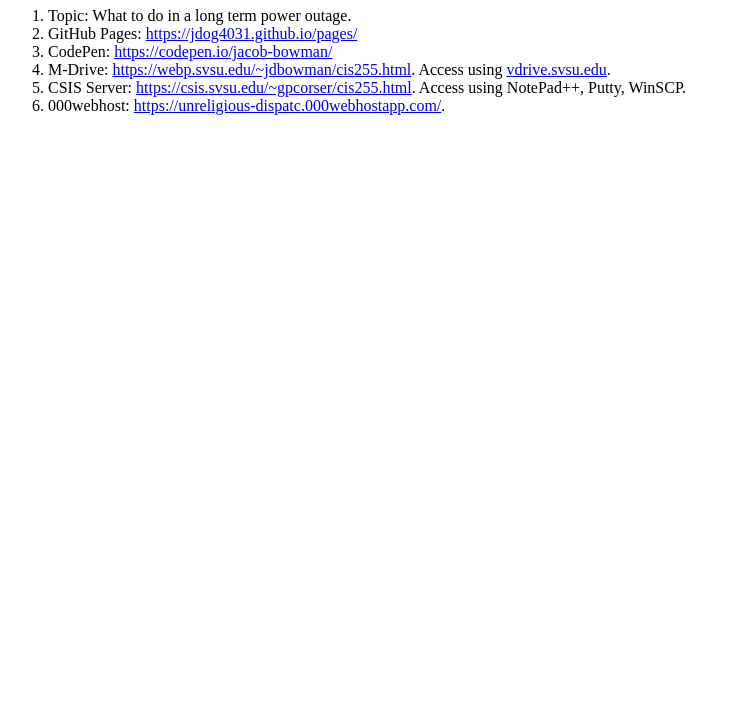
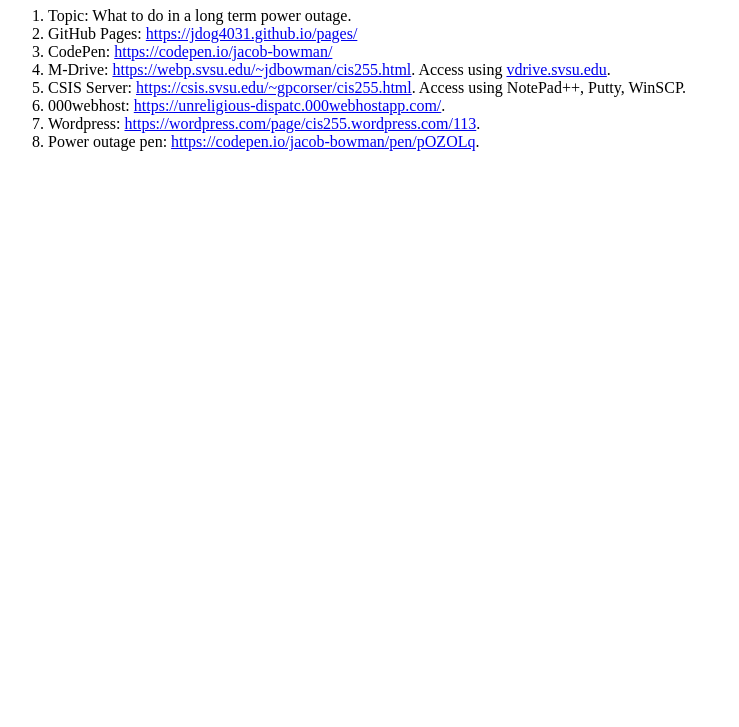
Before and after one commit to jdog4031/Pages, a plain HTML site: page index.html in a window 1280 px wide. Shown: the part 73-800 px from the top of the page, without its empty margins (0-739 px from the left). Drawn offline with Linux system fonts and the light colour scheme.

Commit message:
Update index.html

```diff
--- a/index.html
+++ b/index.html
@@ -12,7 +12,11 @@
 			<li>M-Drive: <a target='_blank' href='https://webp.svsu.edu/~jdbowman/cis255.html'>https://webp.svsu.edu/~jdbowman/cis255.html</a>. Access using <a href='https://vdrive.svsu.edu'>vdrive.svsu.edu</a>. </li>
 			<li>CSIS Server: <a target='_blank' href='https://csis.svsu.edu/~gpcorser/cis255.html'>https://csis.svsu.edu/~gpcorser/cis255.html</a>. Access using NotePad++, Putty, WinSCP.</li>
 			<li>000webhost: <a target='_blank' href='https://unreligious-dispatc.000webhostapp.com/'>https://unreligious-dispatc.000webhostapp.com/</a>. </li>
-		</ol>
+			<li>Wordpress: <a target='_blank' href='https://wordpress.com/page/cis255.wordpress.com/113'>https://wordpress.com/page/cis255.wordpress.com/113</a>. </li>
+			<li>Power outage pen: <a target='_blank' href='https://codepen.io/jacob-bowman/pen/pOZOLq'>https://codepen.io/jacob-bowman/pen/pOZOLq</a>. </li>
+
+
+	</ol>
 
 
 		<ol>
```
